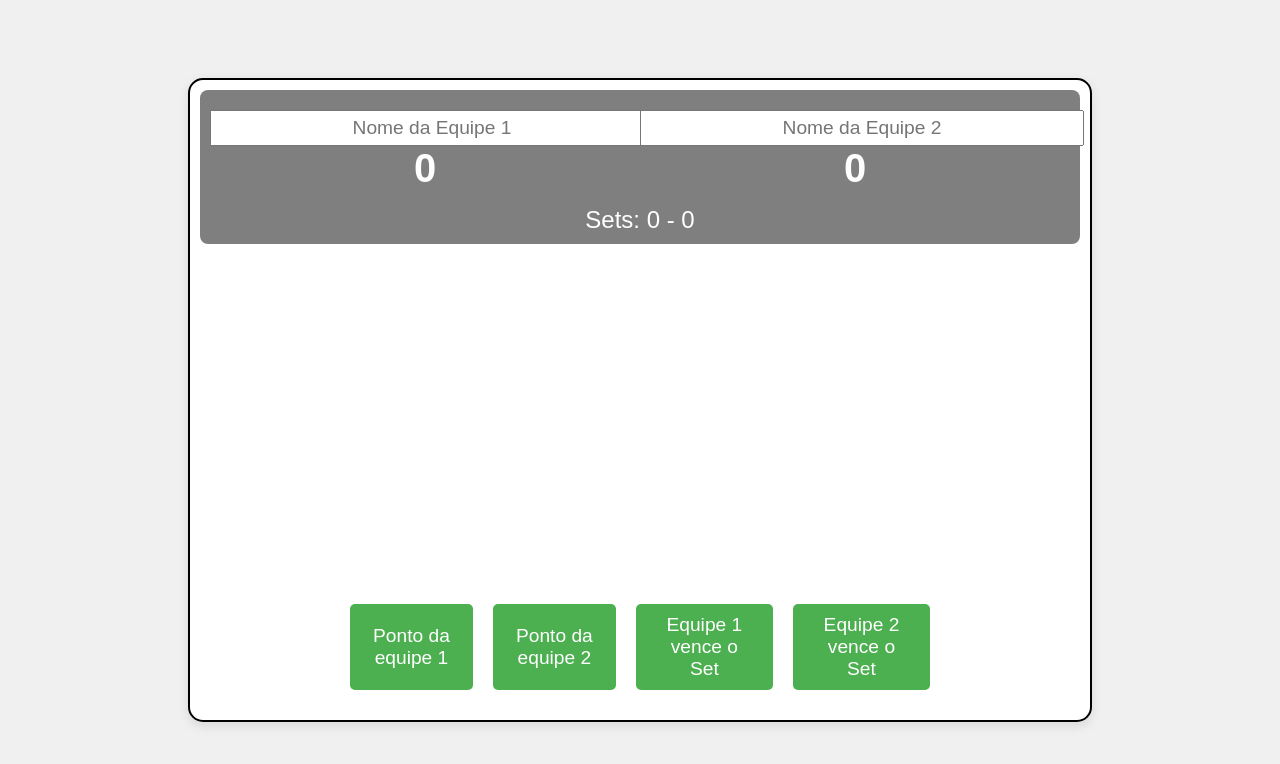
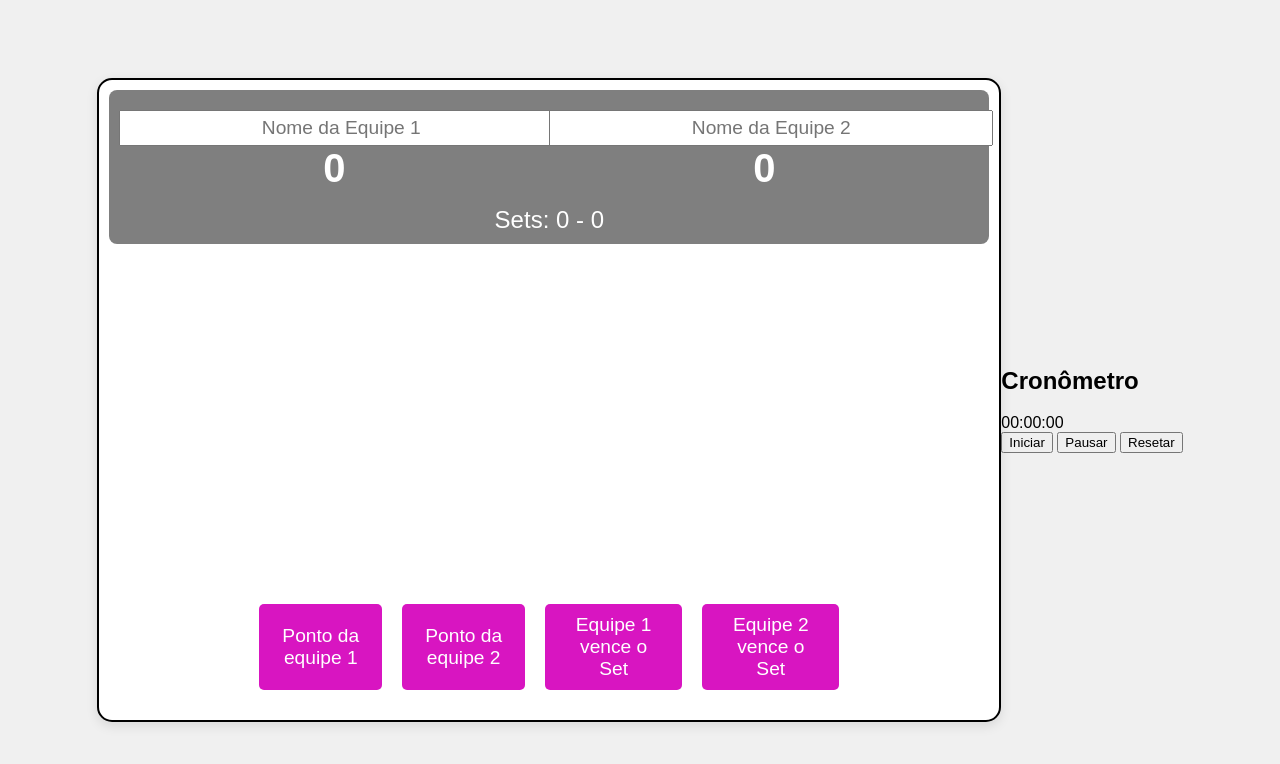
Before and after one commit to safira2008/volei, a plain HTML site: page index.html in a window 1280 px wide. Drawn offline with Linux system fonts and the light colour scheme.

Commit message:
Add files via upload

```diff
--- a/index.html
+++ b/index.html
@@ -84,7 +84,7 @@
         .button {
             padding: 10px 20px;
             font-size: 1.2em;
-            background-color: #4CAF50;
+            background-color: #d815c1;
             color: white;
             border: none;
             border-radius: 5px;
@@ -93,7 +93,7 @@
         }
 
         .button:hover {
-            background-color: #45a049;
+            background-color: #fa1be0;
         }
 
     </style>
@@ -122,6 +122,13 @@
             <button class="button" onclick="winSet(2)">Equipe 2 vence o Set</button>
         </div>
     </div>
+<div class="cronometro">
+  <h2>Cronômetro</h2>
+  <div id="display">00:00:00</div>
+  <button onclick="iniciar()">Iniciar</button>
+  <button onclick="pausar()">Pausar</button>
+  <button onclick="resetar()">Resetar</button>
+</div>
 
     <script>
         let team1Score = 0;
```
